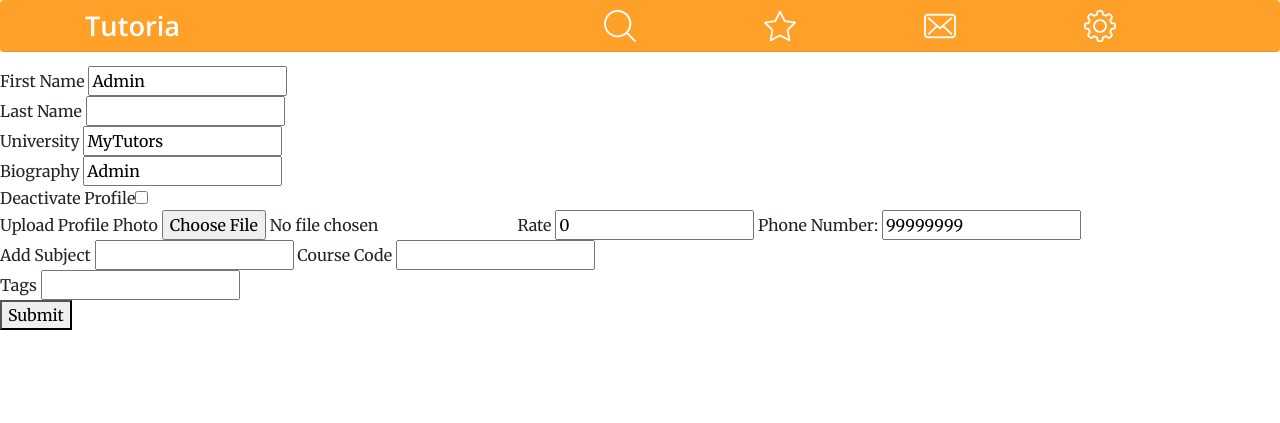
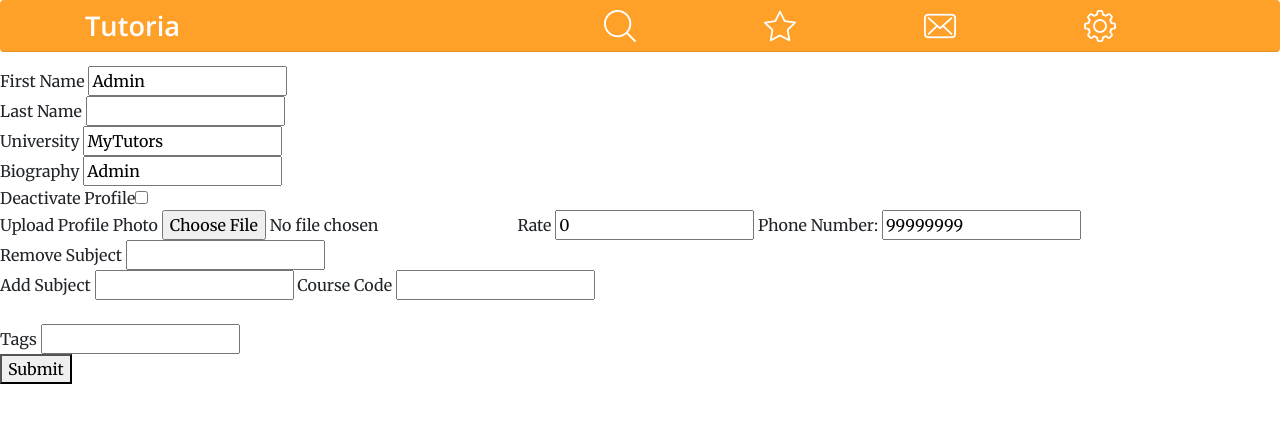
Before and after one commit to tejasvi-mehra/tutoria_project, a Django app: page /tutoria/edit_profile/ in a window 1280 px wide. Shown: the top 423 px of the page. Run offline with Django 3.2, Linux system fonts and the light colour scheme; a user stored in the database is signed in; data comes from the database, SQL or seed files in the repository; both versions use the stored data as it was after the commit; some libraries are stand-ins or nearby versions.

Commit message:
Tutor add and remove courses

```diff
--- a/tutoria/models.py
+++ b/tutoria/models.py
@@ -13,7 +13,7 @@ class Course (models.Model):
     code = models.CharField(max_length=10, default="")
     subject = models.CharField(max_length=100, default="")
     def __str__(self):
-        return str(self.subject)+','+str(self.code)
+        return str(self.code)+':'+str(self.subject)+','
 
 class Tutor(models.Model):
     last_name = models.CharField(max_length=100, default="")
--- a/tutoria/templates/tutoria/profile/editProfile.html
+++ b/tutoria/templates/tutoria/profile/editProfile.html
@@ -2,7 +2,7 @@
 {% block body %}
 
 {%if error%} <h1>{{error}}</h1>
-{% else %}
+  {% endif %}
     <form class="well form-horizontal" action="" method="post" enctype="multipart/form-data">
       {% csrf_token %}
 
@@ -17,13 +17,13 @@
           Upload Profile Photo <input type="file" name="myfile" value="">
           Rate <input type="number" name="rate" value="{{tutor.rate}}">
           Phone Number: <input type="tel" name="tel" value="{{tutor.phoneNumber}}"><br>
-          Add Subject <input type="text" name="sub" value="">
-          Course Code <input type="text" name="code" value=""> <br>
+          Remove Subject <input type="text" name="remsub" value="{% for course in tutor.course.all%}{{course}}{%endfor%}"data-role="tagsinput"> <br>
+          Add Subject <input type="text" name="sub">
+          Course Code <input type="text" name="code"> <br><br>
           Tags <input type="text" name="tags" value="{{tutor.tags}}" data-role="tagsinput">
 
         </div>
       <button type="submit" name="button">Submit</button>
 
     </form>
-  {% endif %}
 {% endblock %}
--- a/tutoria/templates/tutoria/profile/setProfile.html
+++ b/tutoria/templates/tutoria/profile/setProfile.html
@@ -52,7 +52,7 @@
           Primary Subject <input type="text" name="sub" value="">
           Course Code <input type="text" name="code" value=""> <br>
           Tags <input type="text" name="tags" value="" data-role="tagsinput">
-          <div id="tutorRate" style="display:none">Rate <input type="number" name="rate" value="" step="10"></div>
+          <div id="tutorRate" style="display:none">Rate <input type="number" name="rate" value="0" step="10"></div>
         </div>
       </h4>
       <h3>Register as Student:</h3>
--- a/tutoria/views.py
+++ b/tutoria/views.py
@@ -73,6 +73,7 @@ def dashboard(request):
     username = request.user.username
     tutor_sessions, student_sessions = get_sessions(username)
     student, tutor = check_person(username)
+    print(student,tutor)
     balance = get_balance(username)
     transactions_outgoing = get_transactions_outgoing(username)
     transactions_incoming = get_transactions_incoming(username)
@@ -151,7 +152,7 @@ def set_profile(request):
             try:
                 course_tut = Course.objects.get(subject=request.POST['sub'],code=request.POST['code'])
             except:
-                return render(request, 'tutoria/profile/editProfile.html', {'error': 'Invalid Course Specified'})
+                return render(request, 'tutoria/profile/setProfile.html', {'error': 'Invalid Course Specified'})
             tutor = Tutor(
                 first_name = request.user.first_name,
                 last_name = request.user.last_name,
@@ -557,12 +558,29 @@ def edit_profile(request):
         tutor.isHidden = isHidden
         tutor.phoneNumber = request.POST['tel']
         tutor.tags = request.POST['tags']
+        remsub = request.POST['remsub']
+        print(remsub)
         course_tut=""
-        try:
-            course_tut = Course.objects.get(subject=request.POST['sub'],code=request.POST['code'])
-        except:
-            return render(request, 'tutoria/profile/editProfile.html', {'error': 'Invalid Course Specified'})
-        tutor.course.add(course_tut)
+        ls =[]
+
+        tutor.course.clear()
+        courselist = str(remsub).split(',')
+        xs = [str(x).split(':') for x in courselist]
+        for id_i,code in enumerate(xs):
+            try:
+                courselist = Course.objects.get(subject=xs[id_i][1],code=xs[id_i][0])
+                print(courselist)
+                tutor.course.add(courselist)
+            except:
+                print('y')
+
+        if request.POST['sub']:
+            try:
+                course_tut = Course.objects.get(subject=request.POST['sub'],code=request.POST['code'])
+                tutor.course.add(course_tut)
+            except:
+                return render(request, 'tutoria/profile/editProfile.html', {'error': 'Invalid Course Specified'})
+
         if len(request.FILES) != 0:
             myfile = request.FILES['myfile']
             fs = FileSystemStorage()
```
Also changed, not shown: db.sqlite3, media/11138485_10205934879583409_8574742369091842535_n.jpg (added), media/Logo_1.jpg (added), media/eye_mean.png (added).
